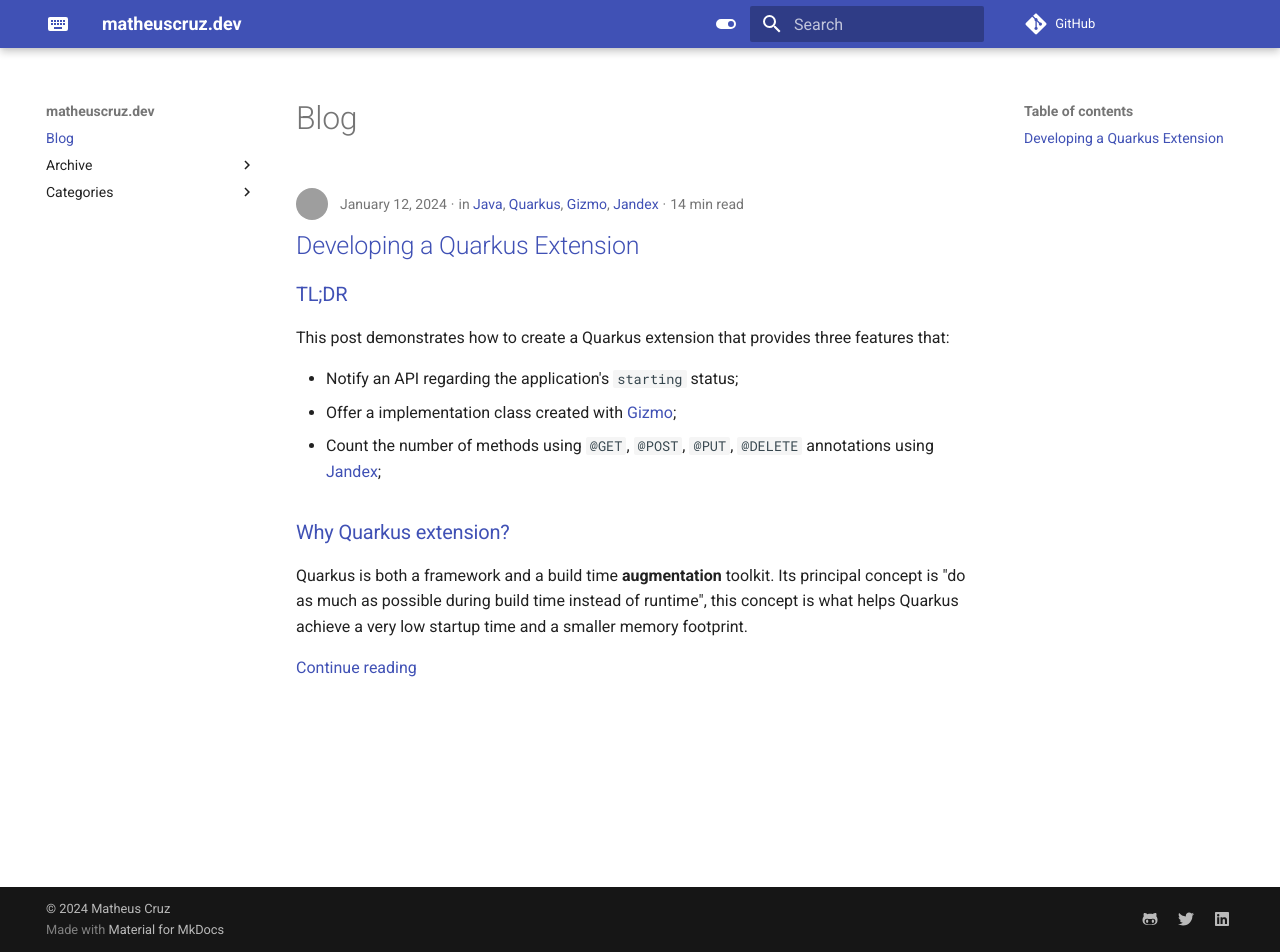
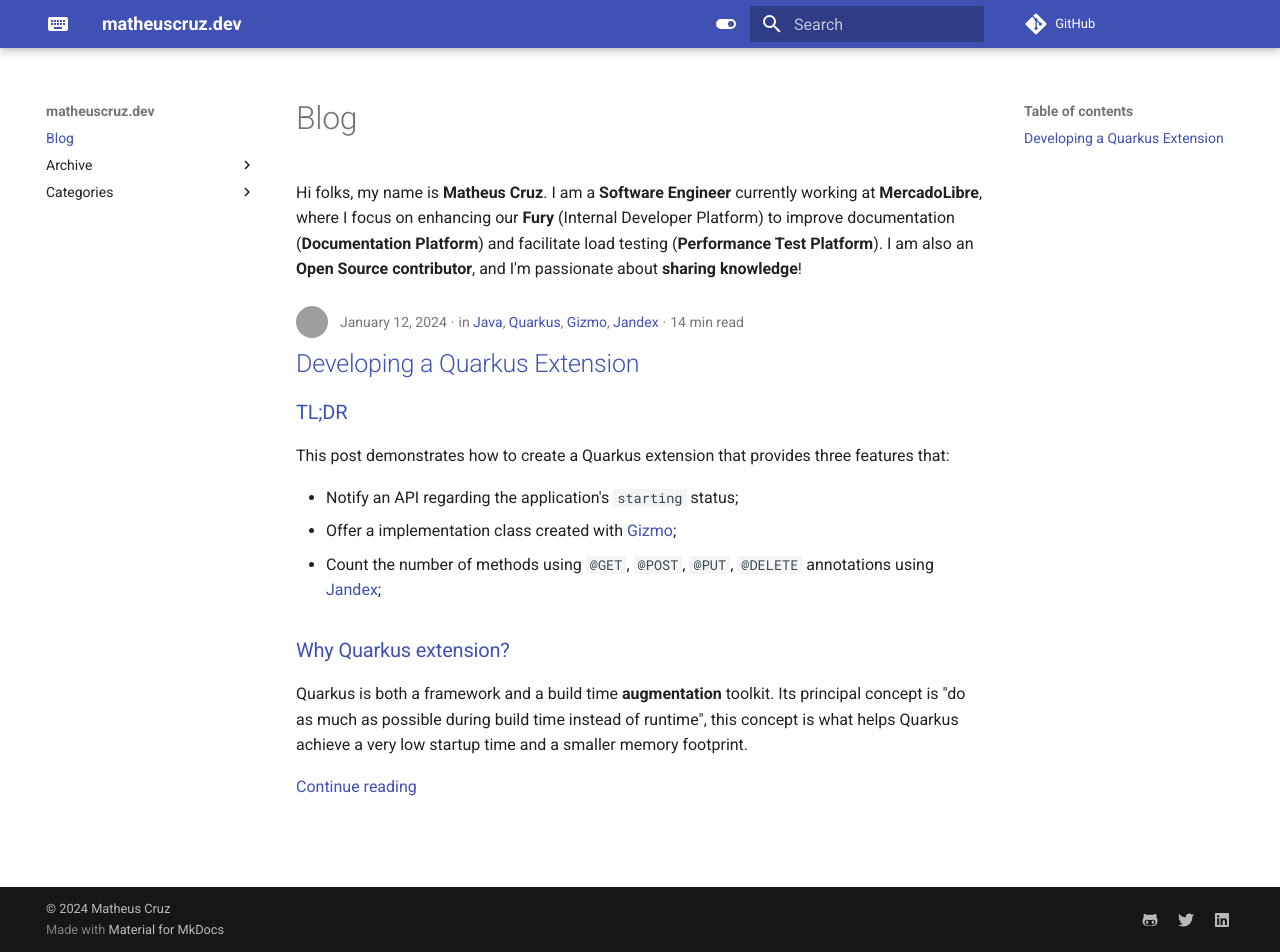
Before and after one commit to mcruzdev/blog, an MkDocs documentation site: the page built from docs/index.md, in a window 1280 px wide and 952 px high. Built offline with MkDocs 1.6.1 and Material for MkDocs 9.7.7, drawn with Linux system fonts in a browser that asks for light colours; comment, search, counter and statistics services are not loaded; grey boxes are pictures that could not be loaded.

Commit message:
Add introduction to the blog

```diff
--- a/docs/index.md
+++ b/docs/index.md
@@ -1 +1,3 @@
 # Blog
+
+Hi folks, my name is **Matheus Cruz**. I am a **Software Engineer** currently working at **MercadoLibre**, where I focus on enhancing our **Fury** (Internal Developer Platform) to improve documentation (**Documentation Platform**) and facilitate load testing (**Performance Test Platform**). I am also an **Open Source contributor**, and I'm passionate about **sharing knowledge**!
```
